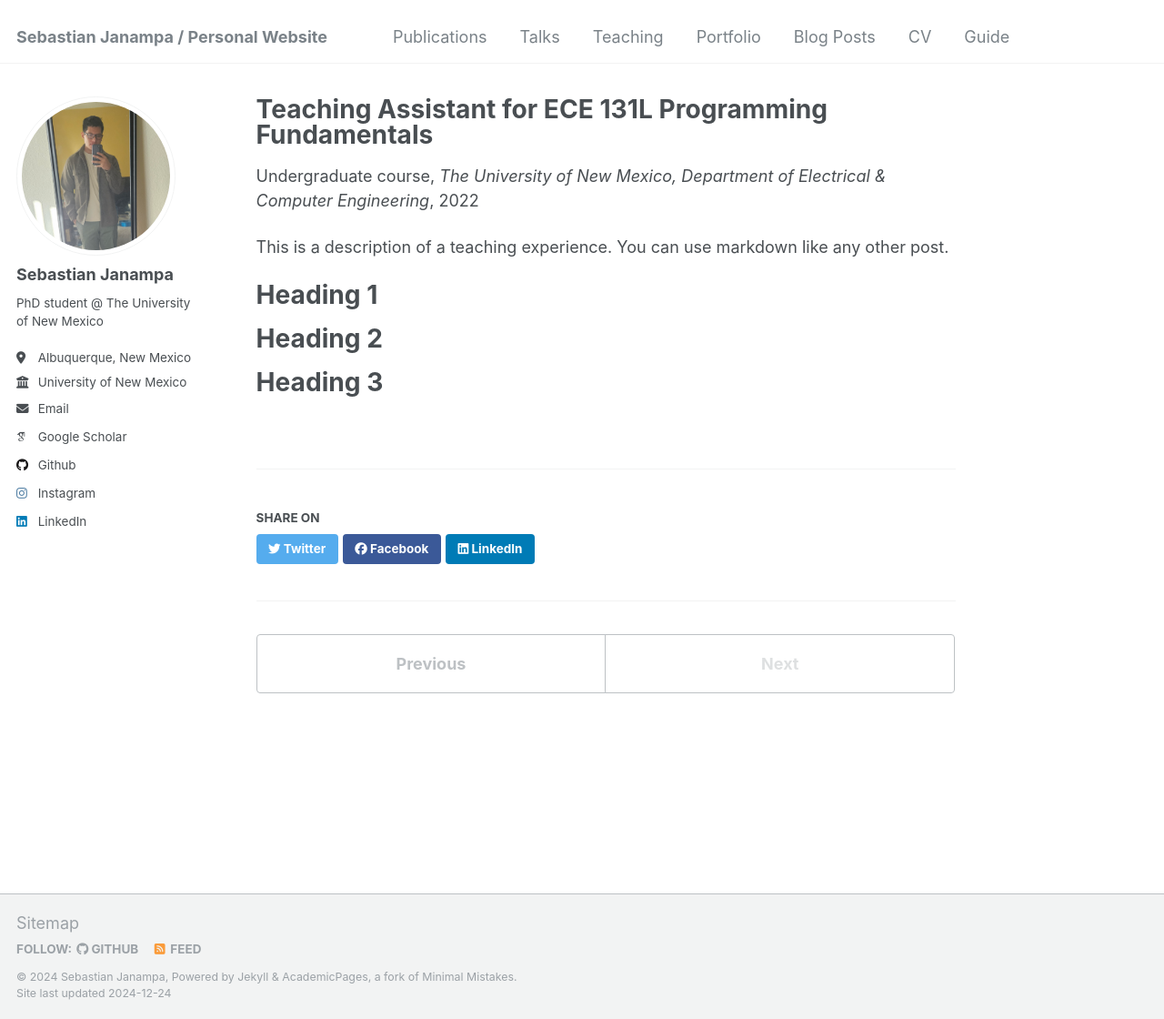
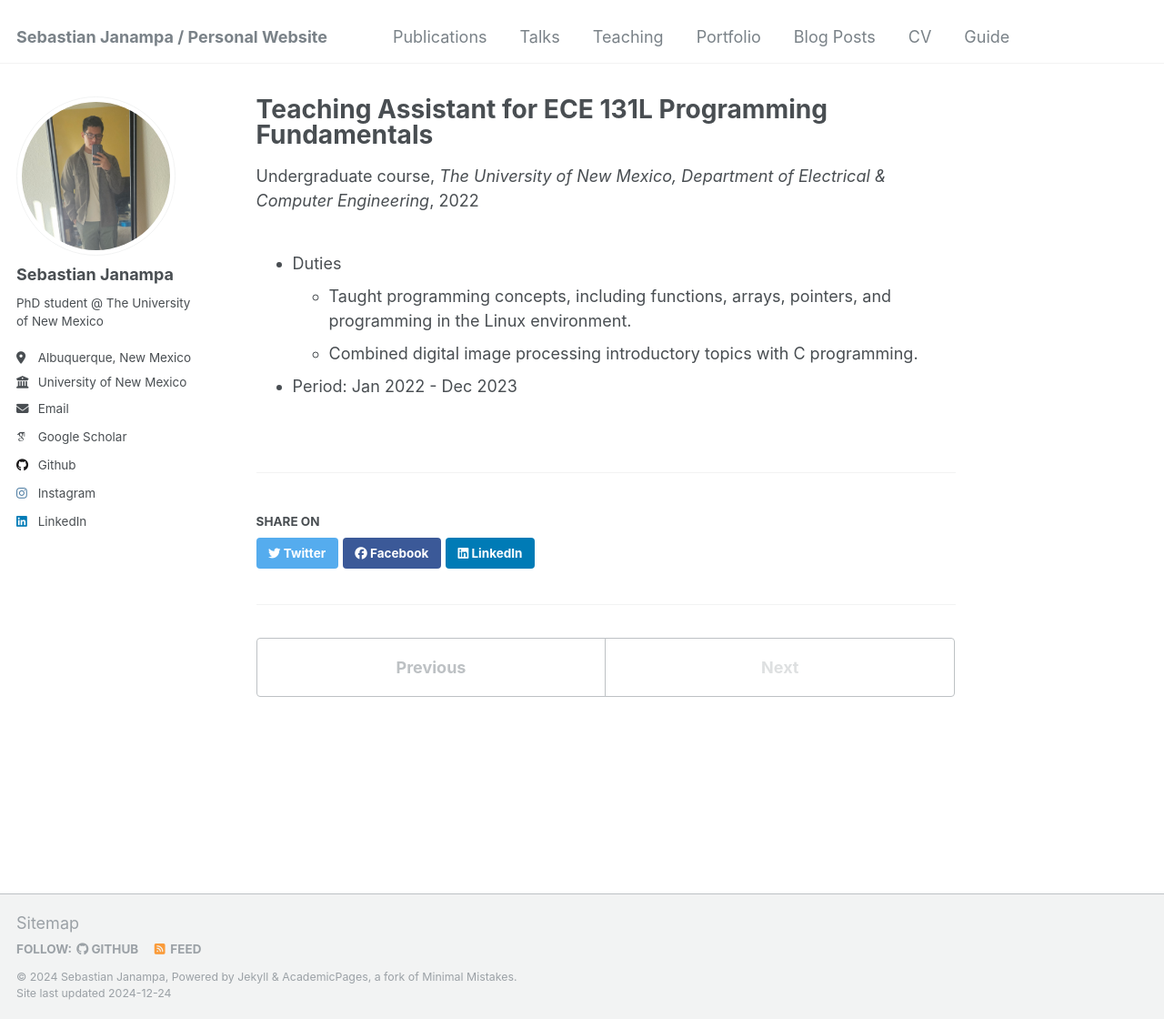
Before and after one commit to SebastianJanampa/SebastianJanampa.github.io, a Jekyll site: the page built from _teaching/2014-spring-teaching-1.md, in a window 1280 px wide and 1120 px high. Shown: the whole window at 91% size. Built offline with Jekyll 4.4.1, drawn with Linux system fonts in a browser that asks for light colours; some web fonts are replaced.

Commit message:
Update 2014-spring-teaching-1.md

```diff
--- a/_teaching/2014-spring-teaching-1.md
+++ b/_teaching/2014-spring-teaching-1.md
@@ -4,16 +4,9 @@ collection: teaching
 type: "Undergraduate course"
 venue: "The University of New Mexico, Department of Electrical & Computer Engineering"
 date: 2022-01-01
-location: "City, Country"
+location: "Albuquerque, USA"
 ---
-
-This is a description of a teaching experience. You can use markdown like any other post.
-
-Heading 1
-======
-
-Heading 2
-======
-
-Heading 3
-======
+* Duties
+  *  Taught programming concepts, including functions, arrays, pointers, and programming in the Linux environment.
+  *  Combined digital image processing introductory topics with C programming.
+* Period: Jan 2022 - Dec 2023
```
